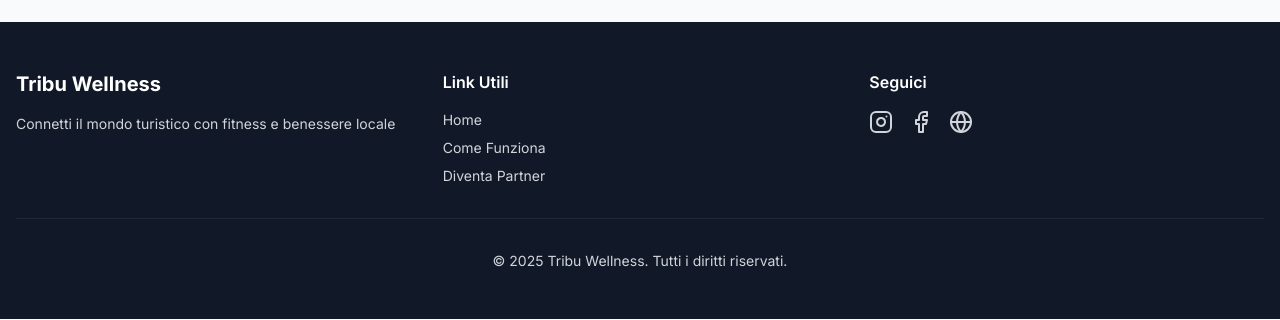
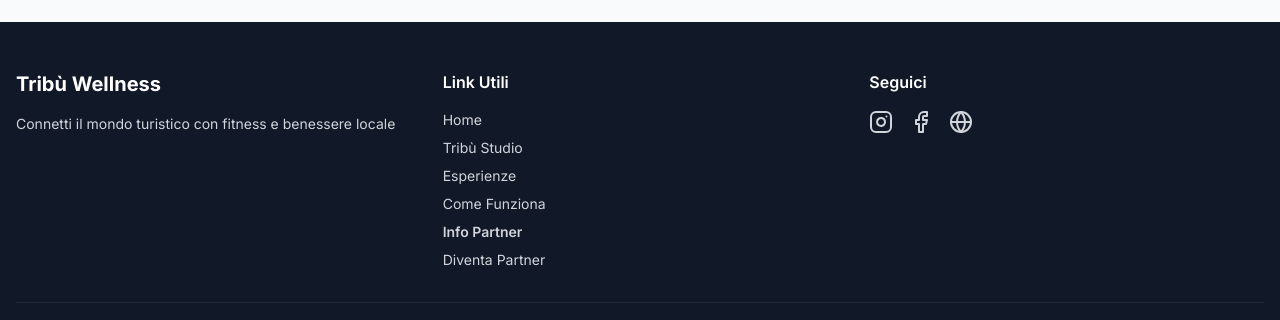
Before and after one commit to Padu76/tribuwellness, a Next.js app: page / in a window 1280 px wide. Shown: the part 3572-3892 px from the top of the page. Built offline with nearby package versions, Linux system fonts and the light colour scheme; no server answers; the database is empty.

Commit message:
Aggiunto link Info Partner nel footer e migliorata navigazione

```diff
--- a/src/components/Footer.tsx
+++ b/src/components/Footer.tsx
@@ -1,5 +1,6 @@
 import { Instagram, Facebook, Globe } from 'lucide-react'
 import { SOCIAL_LINKS } from '@/lib/constants'
+import Link from 'next/link'
 
 export default function Footer() {
   const currentYear = new Date().getFullYear()
@@ -10,7 +11,7 @@ export default function Footer() {
         <div className="grid md:grid-cols-3 gap-8">
           {/* Brand */}
           <div>
-            <h3 className="text-white text-xl font-bold mb-4">Tribu Wellness</h3>
+            <h3 className="text-white text-xl font-bold mb-4">Tribù Wellness</h3>
             <p className="text-sm">
               Connetti il mondo turistico con fitness e benessere locale
             </p>
@@ -21,19 +22,34 @@ export default function Footer() {
             <h4 className="text-white font-semibold mb-4">Link Utili</h4>
             <ul className="space-y-2 text-sm">
               <li>
-                <a href="/" className="hover:text-white transition-colors">
+                <Link href="/" className="hover:text-white transition-colors">
                   Home
-                </a>
+                </Link>
               </li>
               <li>
-                <a href="/#come-funziona" className="hover:text-white transition-colors">
-                  Come Funziona
-                </a>
+                <Link href="/studio" className="hover:text-white transition-colors">
+                  Tribù Studio
+                </Link>
               </li>
               <li>
-                <a href="/#partnership" className="hover:text-white transition-colors">
+                <Link href="/esperienze" className="hover:text-white transition-colors">
+                  Esperienze
+                </Link>
+              </li>
+              <li>
+                <Link href="/#come-funziona" className="hover:text-white transition-colors">
+                  Come Funziona
+                </Link>
+              </li>
+              <li>
+                <Link href="/partner-info" className="hover:text-white transition-colors font-semibold">
+                  Info Partner
+                </Link>
+              </li>
+              <li>
+                <Link href="/#partnership" className="hover:text-white transition-colors">
                   Diventa Partner
-                </a>
+                </Link>
               </li>
             </ul>
           </div>
@@ -74,7 +90,7 @@ export default function Footer() {
         </div>
 
         <div className="border-t border-gray-800 mt-8 pt-8 text-center text-sm">
-          <p>© {currentYear} Tribu Wellness. Tutti i diritti riservati.</p>
+          <p>© {currentYear} Tribù Wellness. Tutti i diritti riservati.</p>
         </div>
       </div>
     </footer>
```
